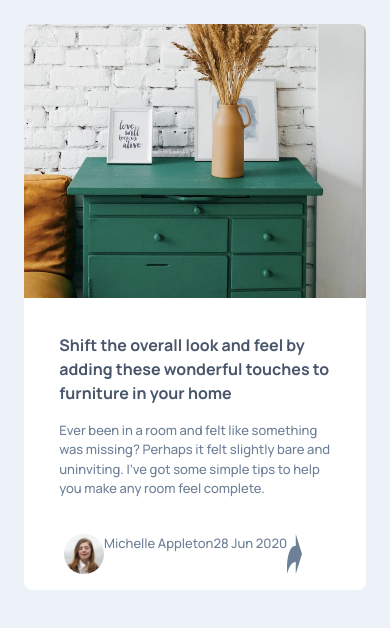
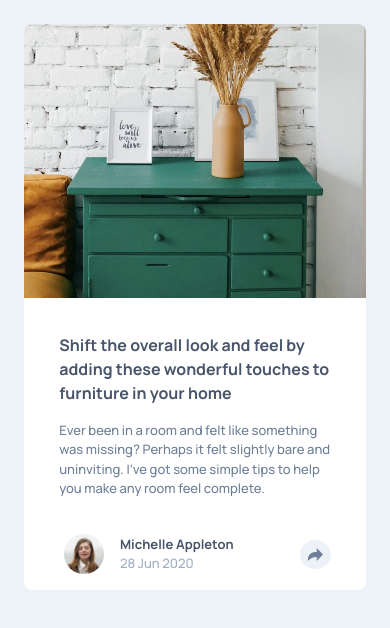
Before and after one commit to YuliaLantzberg/article-preview-component, a plain HTML site: page index.html in a window 390 px wide. Drawn offline with Linux system fonts and the light colour scheme.

Commit message:
Write first mobile view styles

```diff
--- a/index.html
+++ b/index.html
@@ -40,20 +40,18 @@
 					</p>
 				</section>
 				<section class="ad__footer">
+					<img
+						class="ad__author-img"
+						src="images/avatar-michelle.jpg"
+						alt="Michelle Appleton"
+					/>
 					<div class="ad__meta">
-						<img
-							class="ad__author-img"
-							src="images/avatar-michelle.jpg"
-							alt="Michelle Appleton"
-						/>
 						<p class="ad__author">Michelle Appleton</p>
-						<p class="date">28 Jun 2020</p>
+						<p class="ad__date">28 Jun 2020</p>
 					</div>
-					<img
-						class="share"
-						src="images/icon-share.svg"
-						alt="icon-arrow/share-button"
-					/>
+					<button class="share-btn">
+						<img src="images/icon-share.svg" alt="share-icon" />
+					</button>
 				</section>
 				<section class="ad__socials">
 					<h4>share</h4>
--- a/style.css
+++ b/style.css
@@ -111,20 +111,49 @@ body {
 .ad__footer {
 	display: flex;
 	padding: 0 2.2rem 1rem 2.5rem;
+	justify-content: flex-start;
+	align-items: center;
 }
 
 .ad__meta {
 	display: flex;
+	flex-direction: column;
 }
 
 .ad__author-img {
 	border-radius: 50%;
 	width: 2.5rem;
+	margin-right: 1rem;
 }
 
-.ad__meta p {
-	display: inline-block;
+.ad__author {
+	color: var(--grayish-blue-600);
+	font-weight: var(--fw-bold);
 }
+
+.ad__date {
+	color: var(--grayish-blue-400);
+}
+
+.ad__footer .share-btn {
+	margin-left: auto;
+}
+
+/* Socials Styles */
+
 .ad__socials {
 	display: none;
 }
+
+.share-btn {
+	padding: 0.5rem;
+	border-radius: 50%;
+	border: none;
+	background-color: var(--grayish-blue-200);
+}
+
+.share-btn img {
+	width: 15px;
+	height: 13px;
+	z-index: 100;
+}
```
